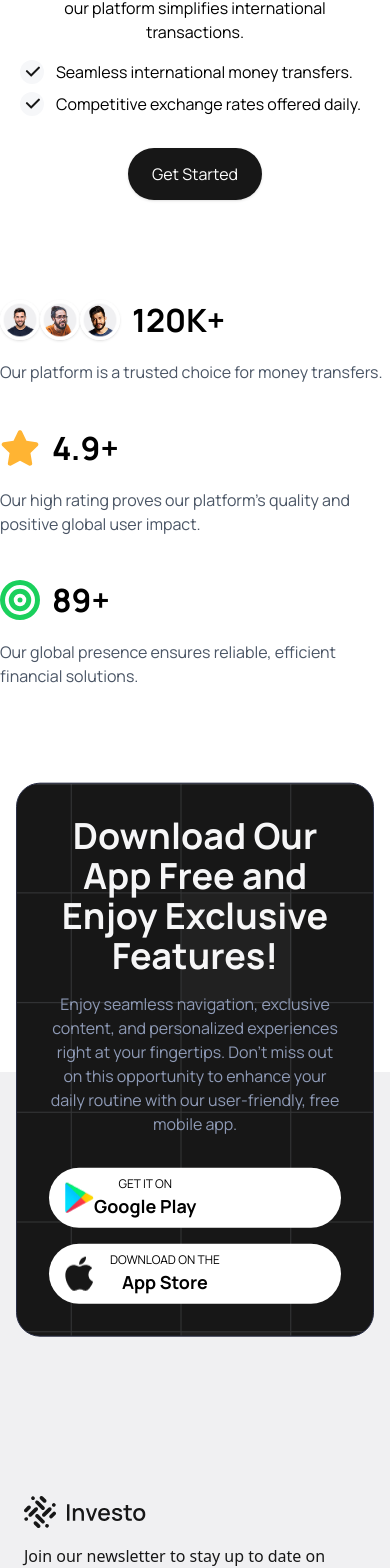
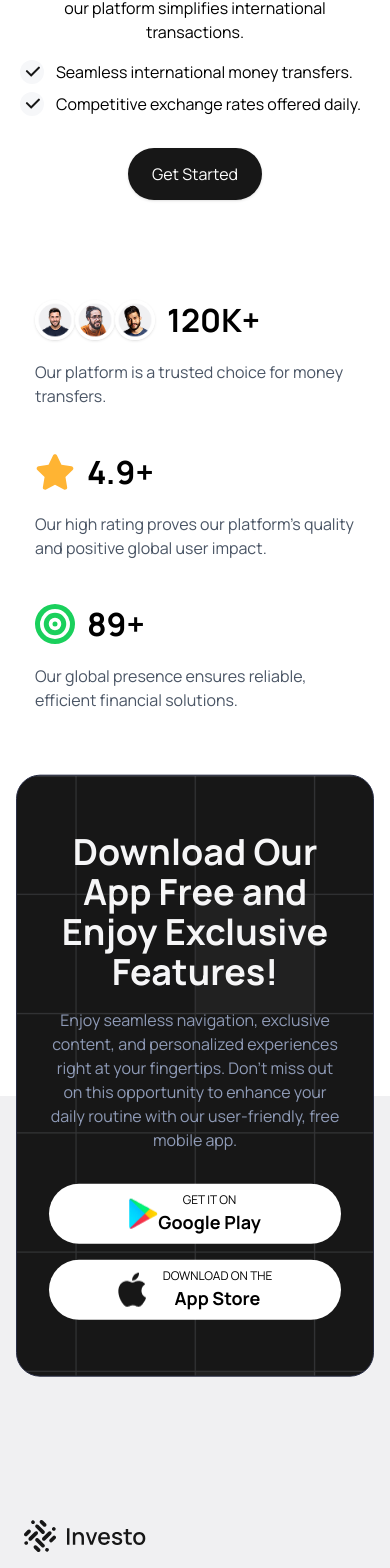
Before and after one commit to solomonadzape95/investo-fintech, a React (Vite) app: page / in a window 390 px wide. Shown: the part 4206-5774 px from the top of the page. Built offline with nearby package versions, Linux system fonts and the light colour scheme.

Commit message:
Enhance layout consistency and alignment in CTA and Stats components

```diff
--- a/src/components/landing/cta.tsx
+++ b/src/components/landing/cta.tsx
@@ -2,7 +2,7 @@ export default function CTA() {
   return (
     <section className="py-20 px-4 md:px-8 font-manrope bg-primary-100 h-96">
       <div className="max-w-7xl mx-auto -translate-y-2/3">
-        <div className="md:h-[543px] flex items-center justify-center p-8 md:p-12 rounded-3xl border border-[#282D45] relative overflow-hidden bg-[#171717]">
+        <div className="md:h-[543px] flex items-center justify-center py-14 px-8 md:p-12 rounded-3xl border border-[#282D45] relative overflow-hidden bg-[#171717]">
           <div className="absolute w-full h-full z-0 pointer-events-none bg-[url('/icons/rows.png')] bg-cover bg-no-repeat opacity-50" />
           {/* <div className="absolute top-10 left-10 w-[180px] h-[180px] bg-[#32CAFD70] rounded-full blur-[250px]" />
           <div className="absolute top-10 right-10 w-[180px] h-[180px] bg-[#7214FF70] rounded-full blur-[250px]" />
@@ -20,7 +20,7 @@ export default function CTA() {
             </p>
 
             <div className="flex flex-col md:flex-row gap-4 mx-auto justify-center">
-              <div className="flex items-center bg-white text-black rounded-full px-4 py-2 font-manrope">
+              <div className="flex items-center bg-white text-black rounded-full px-4 py-2 font-manrope justify-center">
                 <img src="/images/play.png" alt="google play" />
                 <div>
                   <p className="text-xs uppercase">Get it on</p>
@@ -28,7 +28,7 @@ export default function CTA() {
                 </div>
               </div>
 
-              <div className="flex items-center bg-white text-black rounded-full px-4 py-2 gap-4">
+              <div className="flex items-center bg-white text-black rounded-full px-4 py-2 gap-4 justify-center">
                 <img src="/images/apple.png" alt="google play" />
                 <div>
                   <p className="text-xs uppercase">Download on the</p>
--- a/src/components/landing/stats.tsx
+++ b/src/components/landing/stats.tsx
@@ -3,8 +3,8 @@ import { FaBullseye, FaStar } from "react-icons/fa6";
 // const stats = ["/images/stats1.png", ""];
 export default function Stats() {
   return (
-    <div className="w-full flex flex-col md:flex-row font-manrope justify-between gap-10 max-w-6xl mx-auto mt-24 mb-96">
-      <div className="flex gap-4 flex-col items-start w-sm">
+    <div className="w-full flex flex-col md:flex-row font-manrope justify-between gap-10 max-w-6xl mx-auto mt-24 mb-96 items-center">
+      <div className="flex gap-4 flex-col items-start w-xs md:w-sm mx-auto ">
         <div className="flex gap-3 items-center">
           <div className="flex">
             <img
@@ -31,7 +31,7 @@ export default function Stats() {
           </p>
         </div>
       </div>
-      <div className="flex gap-4 flex-col items-start w-sm">
+      <div className="flex gap-4 flex-col items-start  w-xs md:w-sm">
         <div className="flex gap-3 items-center">
           <div className="flex ">
             <FaStar className="text-[#FFA200CC] size-10" />
@@ -45,7 +45,7 @@ export default function Stats() {
           </p>
         </div>
       </div>
-      <div className="flex gap-4 flex-col items-start w-sm">
+      <div className="flex gap-4 flex-col items-start  w-xs md:w-sm">
         <div className="flex gap-3 items-center">
           <div className="flex ">
             <FaBullseye className="text-[#1AD05C] size-10" />
```
